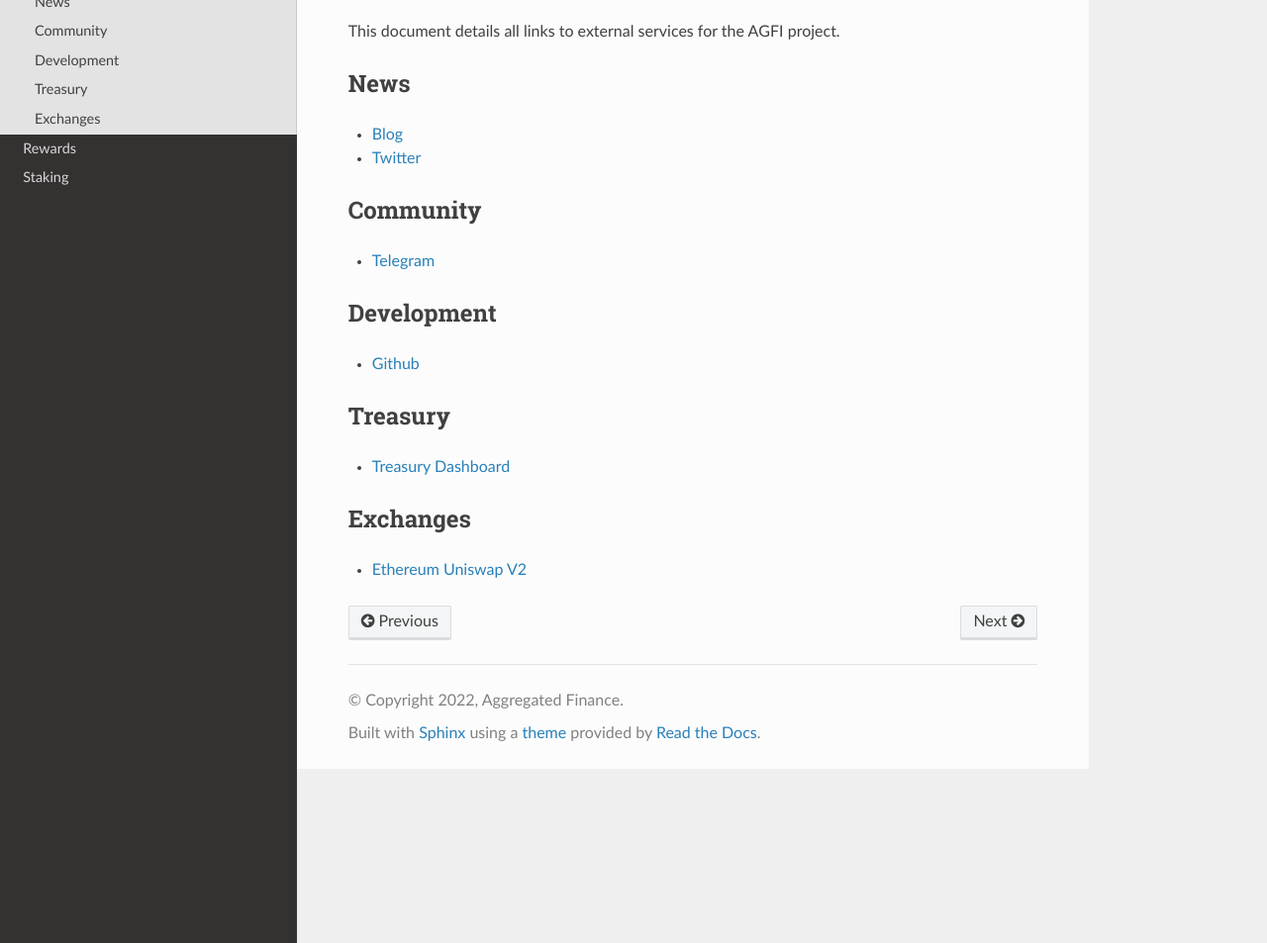
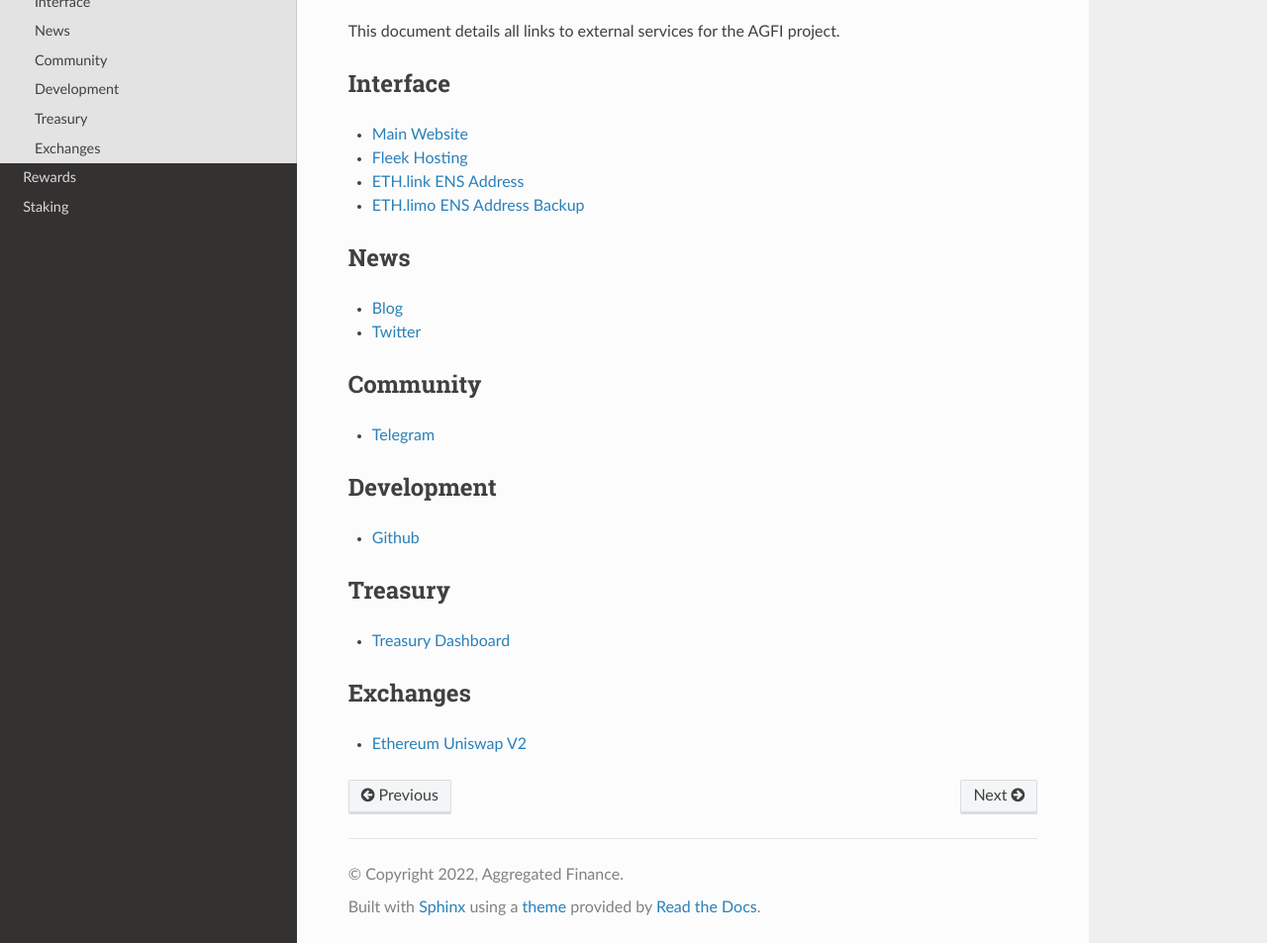
Before and after one commit to aggregatedfinance/agfi-docs, a Sphinx documentation site: the page built from docs/source/links.rst, in a window 1280 px wide and 1217 px high, cut to the strip 264-1217 px from the top of the window. Shown: the whole strip at 99% size. Built offline with Sphinx 7.4.7 and the Read the Docs theme 2.0.0, drawn with Linux system fonts in a browser that asks for light colours.

Commit message:
Update links.rst

```diff
--- a/docs/source/links.rst
+++ b/docs/source/links.rst
@@ -6,6 +6,15 @@
    :toctree: generated
 
 This document details all links to external services for the AGFI project.
+
+---------
+Interface
+---------
+
+* `Main Website <https://aggregated.finance>`_
+* `Fleek Hosting <https://aggregatedfinance.on.fleek.co>`_
+* `ETH.link ENS Address <https://aggregatedfinance.eth.link>`_
+* `ETH.limo ENS Address Backup <https://aggregatedfinance.eth.limo>`_
 
 ----
 News
```
